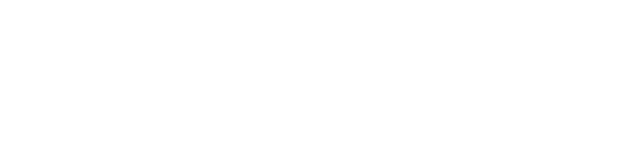
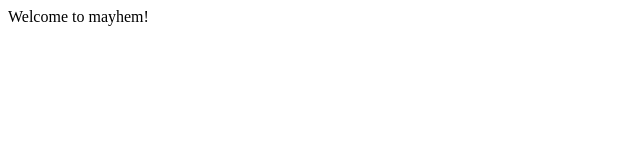
Before and after one commit to tlaanemaa/mayhem, a website with bundled scripts: page packages/client/index.html in a window 1280 px wide. Shown: the whole page, without its empty margins (0-640 px from the left). Built offline with nearby package versions, Linux system fonts and the light colour scheme.

Commit message:
fix: add welcome message

```diff
--- a/packages/client/index.html
+++ b/packages/client/index.html
@@ -7,5 +7,6 @@
   </head>
   <body>
     <script type="module" src="/src/main.ts"></script>
+    Welcome to mayhem!
   </body>
 </html>
```
